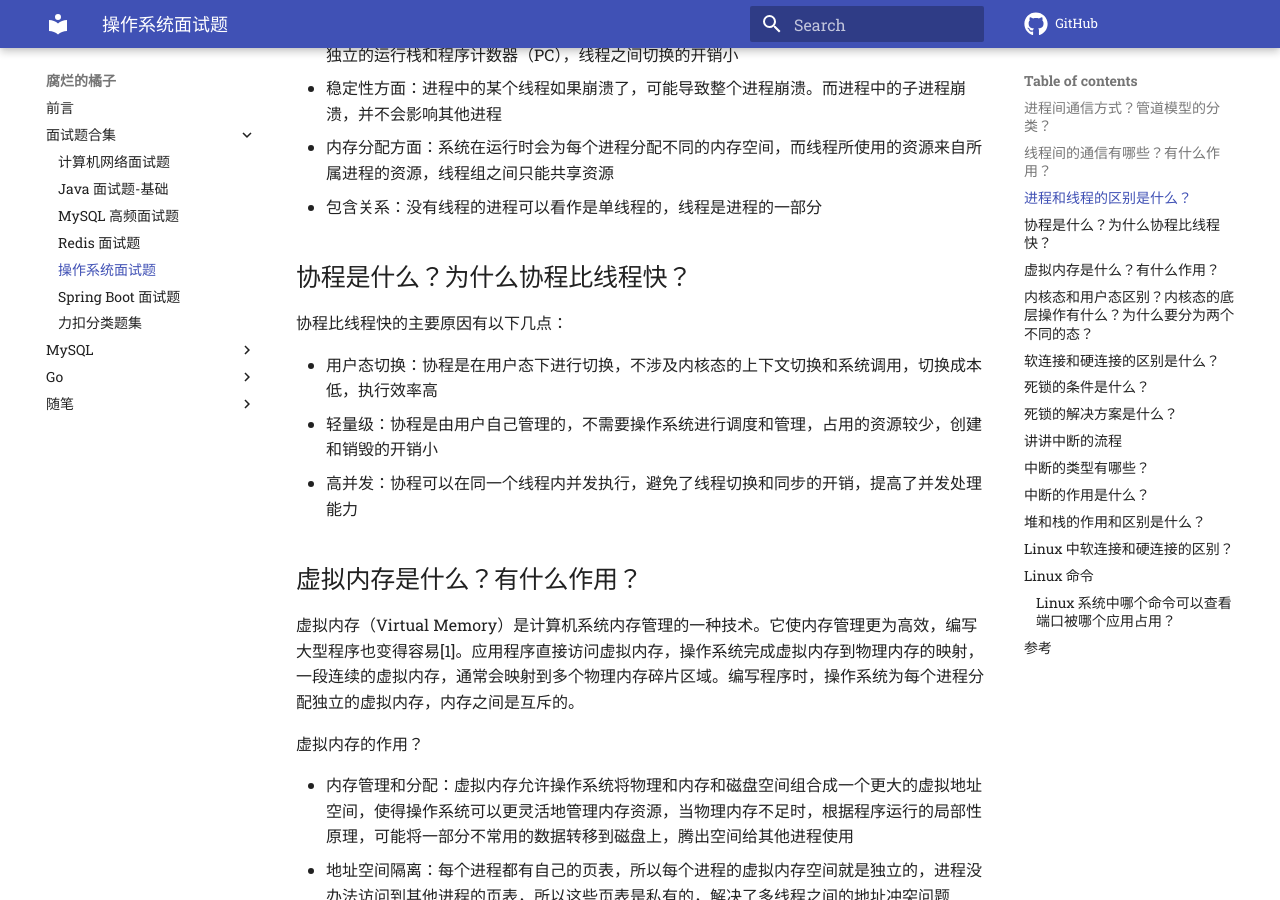
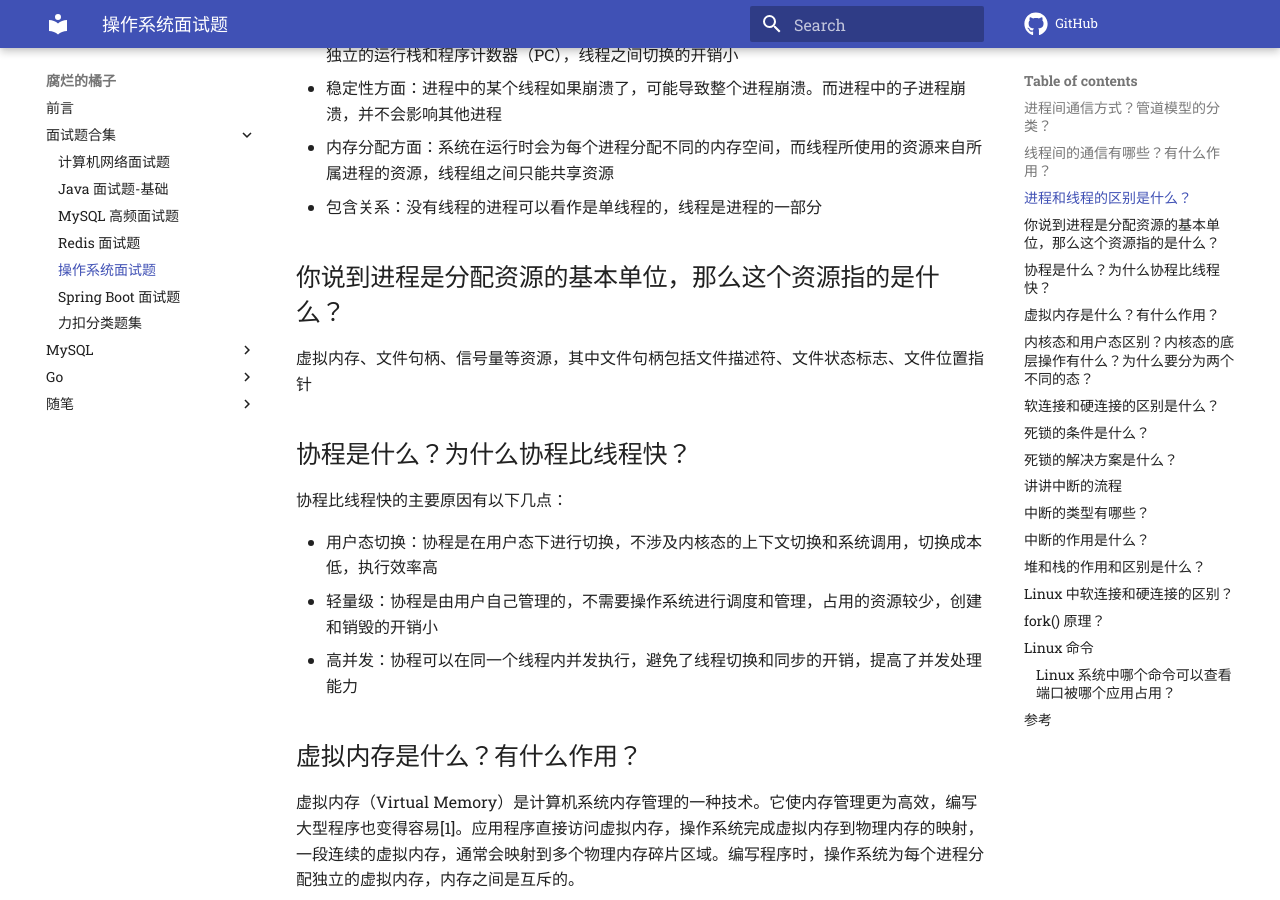
Before and after one commit to z1ming/cs-Hydra, an MkDocs documentation site: the page built from docs/文章/OS.md, in a window 1280 px wide and 900 px high, scrolled down 2195 px. Built offline with MkDocs 1.6.1 and Material for MkDocs 9.7.7, drawn with Linux system fonts in a browser that asks for light colours; comment, search, counter and statistics services are not loaded; some of the changed text lies outside the part shown.

Commit message:
Update OS.md
Signed-off-by: Ziming Meng <zimingm94@gmail.com>

```diff
--- a/docs/文章/OS.md
+++ b/docs/文章/OS.md
@@ -50,6 +50,10 @@ Linux 系统中，线程间的通信方式包括：
 - 稳定性方面：进程中的某个线程如果崩溃了，可能导致整个进程崩溃。而进程中的子进程崩溃，并不会影响其他进程
 - 内存分配方面：系统在运行时会为每个进程分配不同的内存空间，而线程所使用的资源来自所属进程的资源，线程组之间只能共享资源
 - 包含关系：没有线程的进程可以看作是单线程的，线程是进程的一部分
+
+## 你说到进程是分配资源的基本单位，那么这个资源指的是什么？
+
+虚拟内存、文件句柄、信号量等资源，其中文件句柄包括文件描述符、文件状态标志、文件位置指针
 
 ## 协程是什么？为什么协程比线程快？
 
@@ -155,6 +159,10 @@ Linux 系统中，线程间的通信方式包括：
 - 硬连接是多个目录项的索引节点指向一个文件，即指向同一个 inode，但是 inode 是不可能跨越文件系统的，每个文件系统都有各自的 inode 数据结构和列表，所以硬连接是不可能跨文件系统的。由于多个目录都是指向同一个 inode，那么只有删除文件的所有硬链接和源文件时，系统才会彻底删除文件
 - 软连接相当于重新创建一个文件，这个文件有独立的 inode，但是这个文件的内容是另外一个文件的路径，所以访问软连接的时候，实际上相当于访问到了另外一个文件，所以软连接是可以跨越文件系统的，甚至目标文件被删除了，链接文件还在的，只不过指向的文件找不到了而已
 
+## fork() 原理？
+
+主进程在执行 fork() 时，操作系统会把主进程的“页表”复制一份给子进程
+
 ## Linux 命令
 
 ### Linux 系统中哪个命令可以查看端口被哪个应用占用？
```
